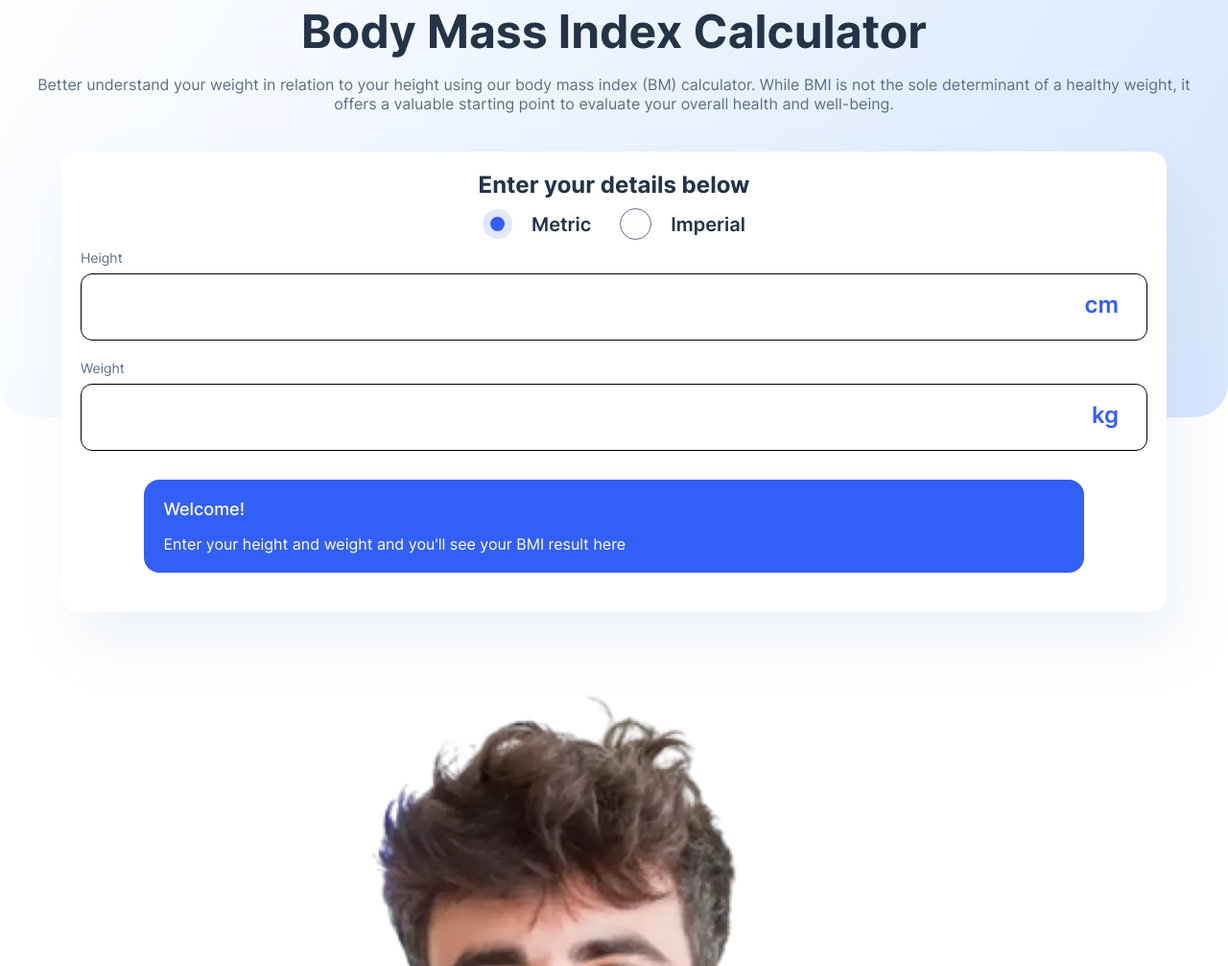
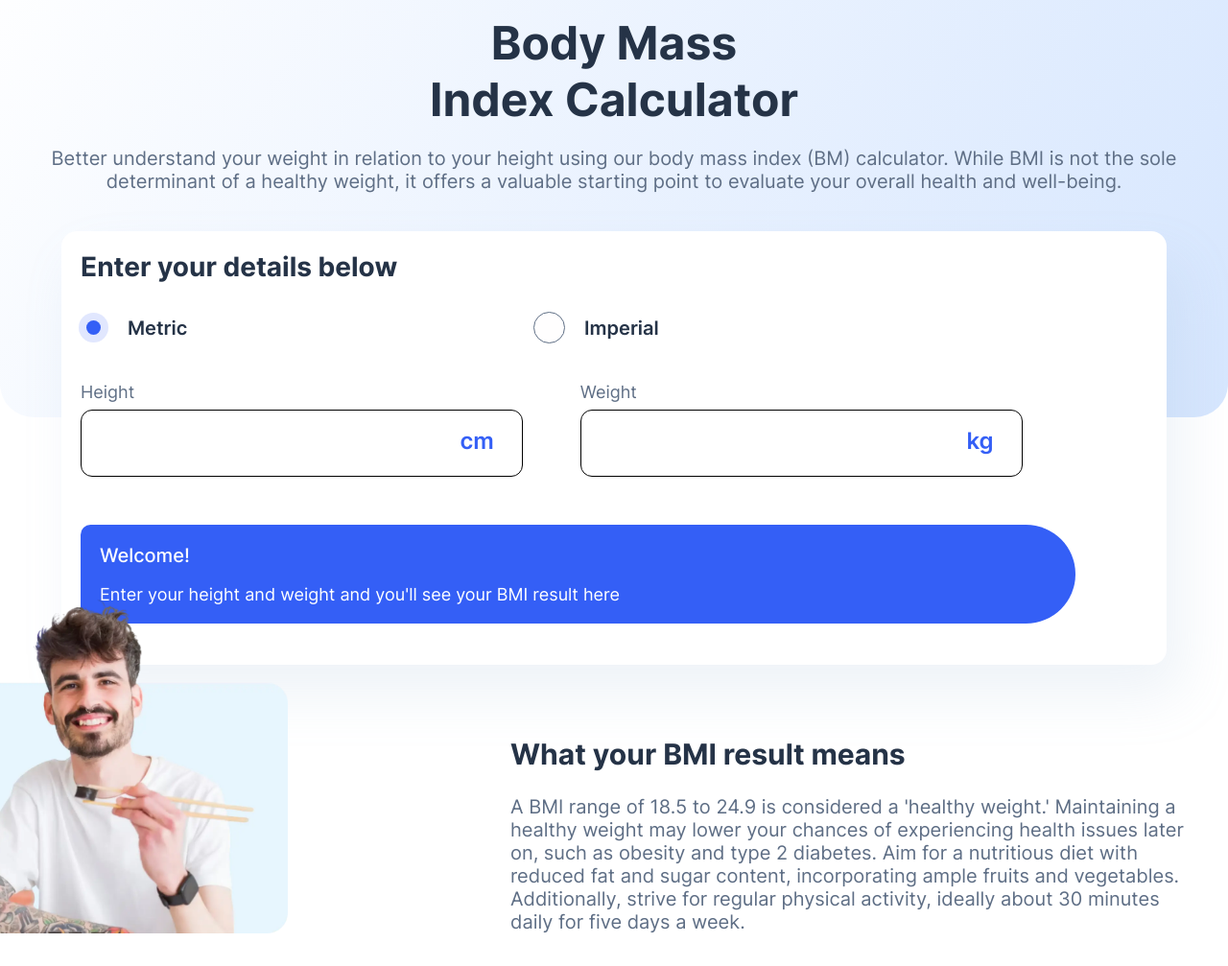
Before and after one commit to joshhovis/BMI-Calculator, a plain HTML site: page index.html in a window 1280 px wide. Shown: the part 105-1112 px from the top of the page at 96% size. Drawn offline with Linux system fonts and the light colour scheme.

Commit message:
CSS styling up to tips section for tablet devices

```diff
--- a/app.css
+++ b/app.css
@@ -325,3 +325,97 @@ body, html {
 .limitations-category-description {
     color: #5e6e85;
 }
+
+@media only screen and (min-width: 768px) {
+    .hero-logo {
+        width: 60px;
+    }
+
+    .hero-title {
+        width: 60%;
+        margin: 30px auto 0;
+    }
+
+    .hero-title span {
+        display: block;
+    }
+
+    .hero-description {
+        font-size: 20px;
+        padding: 0 38px;
+    }
+
+    .hero-input-header {
+        font-size: 28px;
+        text-align: left;
+        padding: 0 20px;
+        margin-bottom: 20px;
+    }
+
+    .radio-group {
+        padding: 0 8px;
+        justify-content: left;
+        gap: 30%;
+        margin-bottom: 30px;
+    }
+
+    .input-group {
+        flex-direction: row;
+    }
+
+    .input-group-height {
+        width: 40%;
+        font-size: 18px;
+    }
+
+    .input-group-weight {
+        width: 40%;
+        font-size: 18px;
+    }
+
+    .input-results {
+        margin: 50px 0 0 20px;
+        width: 90%;
+        border-radius: 20px 99px 99px 20px;
+        font-size: 18px;
+    }
+
+    .input-results-header {
+        font-size: 20px;
+    }
+
+    .imperial-input {
+        flex-direction: column;
+    }
+
+    #feet, #stones {
+        top: 30px;
+        left: 175px;
+    }
+
+    #inches, #pounds {
+        right: 80px;
+    }
+
+    .result {
+        display: flex;
+        position: relative;
+    }
+
+    .result-image {
+        width: 380px;
+        height: auto;
+        position: absolute;
+        left: -80px;
+        bottom: 20px;
+    }
+
+    .result-text {
+        width: 58%;
+        margin-left: 40%;
+    }
+
+    .result-text-description {
+        font-size: 20px;
+    }
+}
--- a/index.html
+++ b/index.html
@@ -15,7 +15,9 @@
                     src="./assets/images/logo.svg"
                     alt="logo"
                 />
-                <h1 class="hero-title">Body Mass Index Calculator</h1>
+                <h1 class="hero-title">
+                    Body Mass <span>Index Calculator</span>
+                </h1>
                 <p class="hero-description">
                     Better understand your weight in relation to your height
                     using our body mass index (BM) calculator. While BMI is not
```
